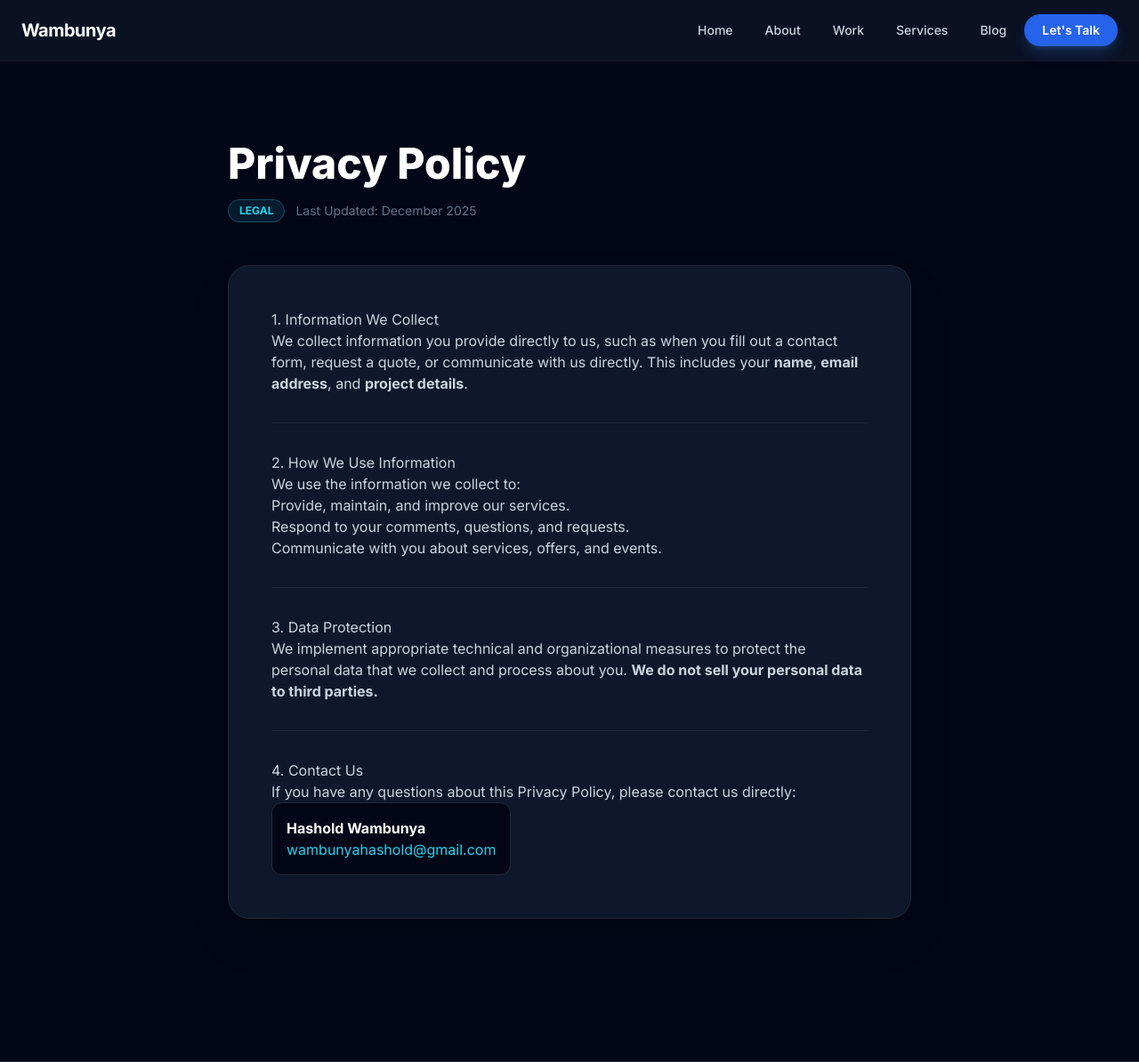
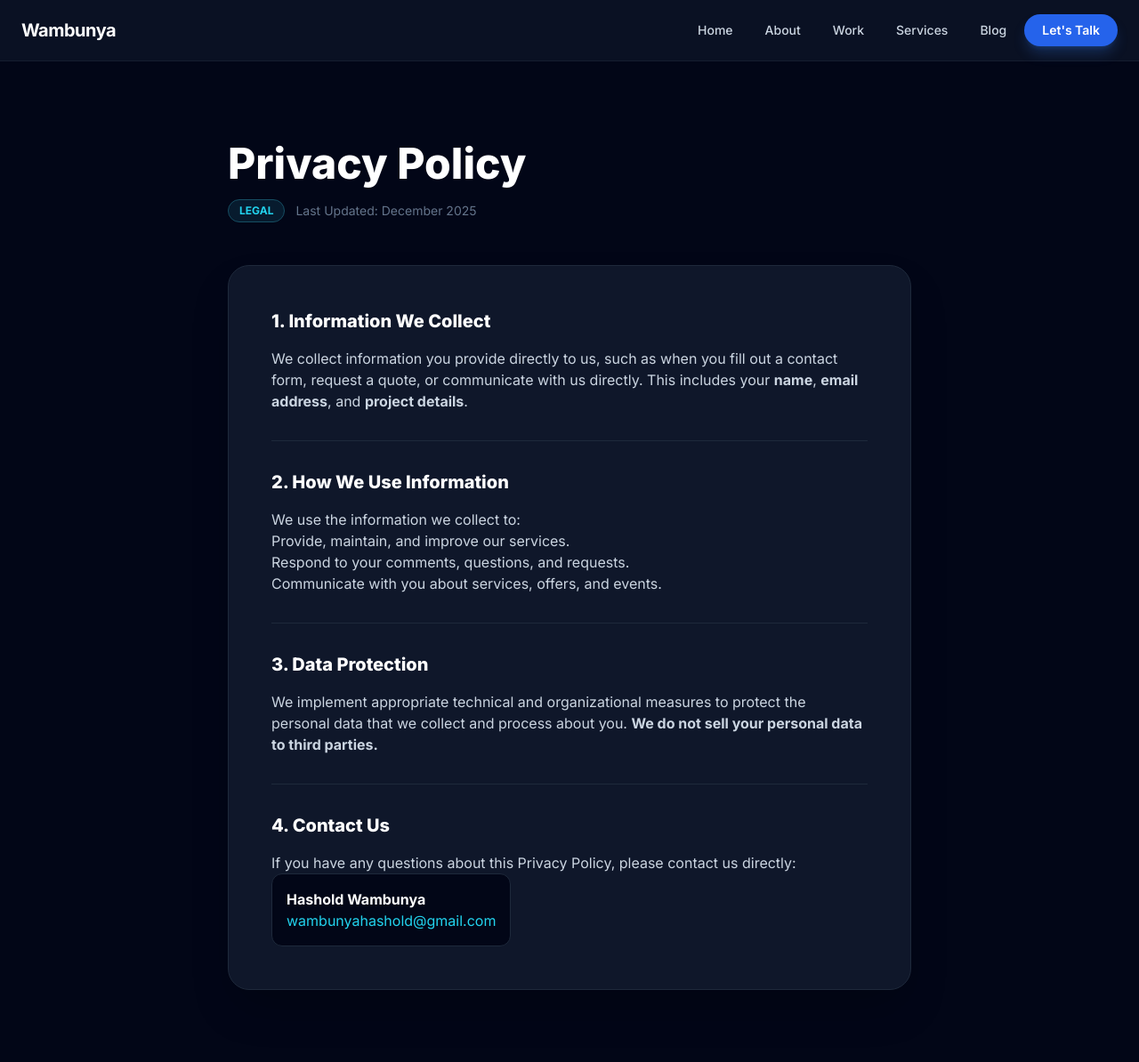
Before and after one commit to wambunya/hashold, a Django app: page /privacy/ in a window 1280 px wide. Shown: the top 1194 px of the page at 89% size. Run offline with Django 5.2, Linux system fonts and the light colour scheme; some libraries are stand-ins or nearby versions.

```diff
--- a/portfolio/templates/portfolio/contact.html
+++ b/portfolio/templates/portfolio/contact.html
@@ -103,7 +103,7 @@
               </div>
               <div>
                 <div class="text-sm text-slate-500">Phone</div>
-                <div class="font-medium text-white">+254 712 345 678</div>
+                <div class="font-medium text-white">+254 768 933 144</div>
               </div>
             </div>
             <div class="flex items-center gap-4 group">
--- a/portfolio/templates/portfolio/home.html
+++ b/portfolio/templates/portfolio/home.html
@@ -6,7 +6,7 @@
     <img
       src="{% static 'portfolio/hero_tech.png' %}"
       alt="Background"
-      class="w-full h-full object-cover opacity-70 grayscale hover:grayscale-0 transition-all duration-[2000ms]"
+      class="w-full h-full object-cover opacity-100 grayscale hover:grayscale-0 transition-all duration-[2000ms]"
     />
 
     <div class="absolute inset-0 bg-slate-950/80"></div>
--- a/portfolio/templates/portfolio/privacy.html
+++ b/portfolio/templates/portfolio/privacy.html
@@ -1,30 +1,48 @@
-{% extends 'portfolio/base.html' %}
-
-{% block content %}
+{% extends 'portfolio/base.html' %} {% block content %}
 <div class="min-h-screen bg-slate-950 text-slate-300 relative">
-
-    <div class="absolute top-0 w-full h-80 bg-gradient-to-b from-slate-900 to-slate-950 -z-10"></div>
+  <div
+    class="absolute top-0 w-full h-80 bg-gradient-to-b from-slate-900 to-slate-950 -z-10"
+  ></div>
 
   <div class="pt-40 pb-20 px-6">
     <div class="max-w-3xl mx-auto">
-
       <div class="mb-12">
-                <h1 class="text-4xl md:text-5xl font-extrabold text-white mb-4">Privacy Policy</h1>
+        <h1 class="text-4xl md:text-5xl font-extrabold text-white mb-4">
+          Privacy Policy
+        </h1>
         <div class="flex items-center gap-3">
-                    <span class="px-3 py-1 bg-cyan-900/30 text-cyan-400 text-xs font-bold uppercase rounded-full border border-cyan-900">Legal</span>
-                    <span class="text-slate-500 text-sm">Last Updated: December 2025</span>
+          <span
+            class="px-3 py-1 bg-cyan-900/30 text-cyan-400 text-xs font-bold uppercase rounded-full border border-cyan-900"
+            >Legal</span
+          >
+          <span class="text-slate-500 text-sm"
+            >Last Updated: December 2025</span
+          >
         </div>
       </div>
 
-            <div class="bg-slate-900 p-8 md:p-12 rounded-3xl border border-slate-800 shadow-2xl">
-                <div class="prose prose-lg prose-invert prose-headings:text-white prose-headings:font-black prose-p:text-slate-400 prose-li:text-slate-400 prose-strong:text-white prose-strong:font-bold max-w-none">
-
-                    <h3>1. Information We Collect</h3>
-                    <p>We collect information you provide directly to us, such as when you fill out a contact form, request a quote, or communicate with us directly. This includes your <strong>name</strong>, <strong>email address</strong>, and <strong>project details</strong>.</p>
+      <div
+        class="bg-slate-900 p-8 md:p-12 rounded-3xl border border-slate-800 shadow-2xl"
+      >
+        <div
+          class="prose prose-lg prose-invert prose-headings:text-white prose-headings:font-black prose-p:text-slate-400 prose-li:text-slate-400 prose-strong:text-white prose-strong:font-bold max-w-none"
+        >
+          <h3 class="text-xl font-black text-white mb-4">
+            1. Information We Collect
+          </h3>
+          <p>
+            We collect information you provide directly to us, such as when you
+            fill out a contact form, request a quote, or communicate with us
+            directly. This includes your <strong>name</strong>,
+            <strong>email address</strong>, and
+            <strong>project details</strong>.
+          </p>
 
           <div class="my-8 h-px bg-slate-800"></div>
 
-                    <h3>2. How We Use Information</h3>
+          <h3 class="text-xl font-black text-white mb-4">
+            2. How We Use Information
+          </h3>
           <p>We use the information we collect to:</p>
           <ul>
             <li>Provide, maintain, and improve our services.</li>
@@ -34,21 +52,28 @@
 
           <div class="my-8 h-px bg-slate-800"></div>
 
-                    <h3>3. Data Protection</h3>
-                    <p>We implement appropriate technical and organizational measures to protect the personal data that we collect and process about you. <strong>We do not sell your personal data to third parties.</strong></p>
+          <h3 class="text-xl font-black text-white mb-4">3. Data Protection</h3>
+          <p>
+            We implement appropriate technical and organizational measures to
+            protect the personal data that we collect and process about you.
+            <strong>We do not sell your personal data to third parties.</strong>
+          </p>
 
           <div class="my-8 h-px bg-slate-800"></div>
 
-                    <h3>4. Contact Us</h3>
-                    <p>If you have any questions about this Privacy Policy, please contact us directly:</p>
-                    <div class="not-prose bg-slate-950 p-4 rounded-xl border border-slate-800 inline-block">
+          <h3 class="text-xl font-black text-white mb-4">4. Contact Us</h3>
+          <p>
+            If you have any questions about this Privacy Policy, please contact
+            us directly:
+          </p>
+          <div
+            class="not-prose bg-slate-950 p-4 rounded-xl border border-slate-800 inline-block"
+          >
             <div class="text-white font-bold">Hashold Wambunya</div>
             <div class="text-cyan-400">wambunyahashold@gmail.com</div>
           </div>
-
         </div>
       </div>
-
     </div>
   </div>
 </div>
```
Lines whose indentation alone changed are shown as unchanged.
